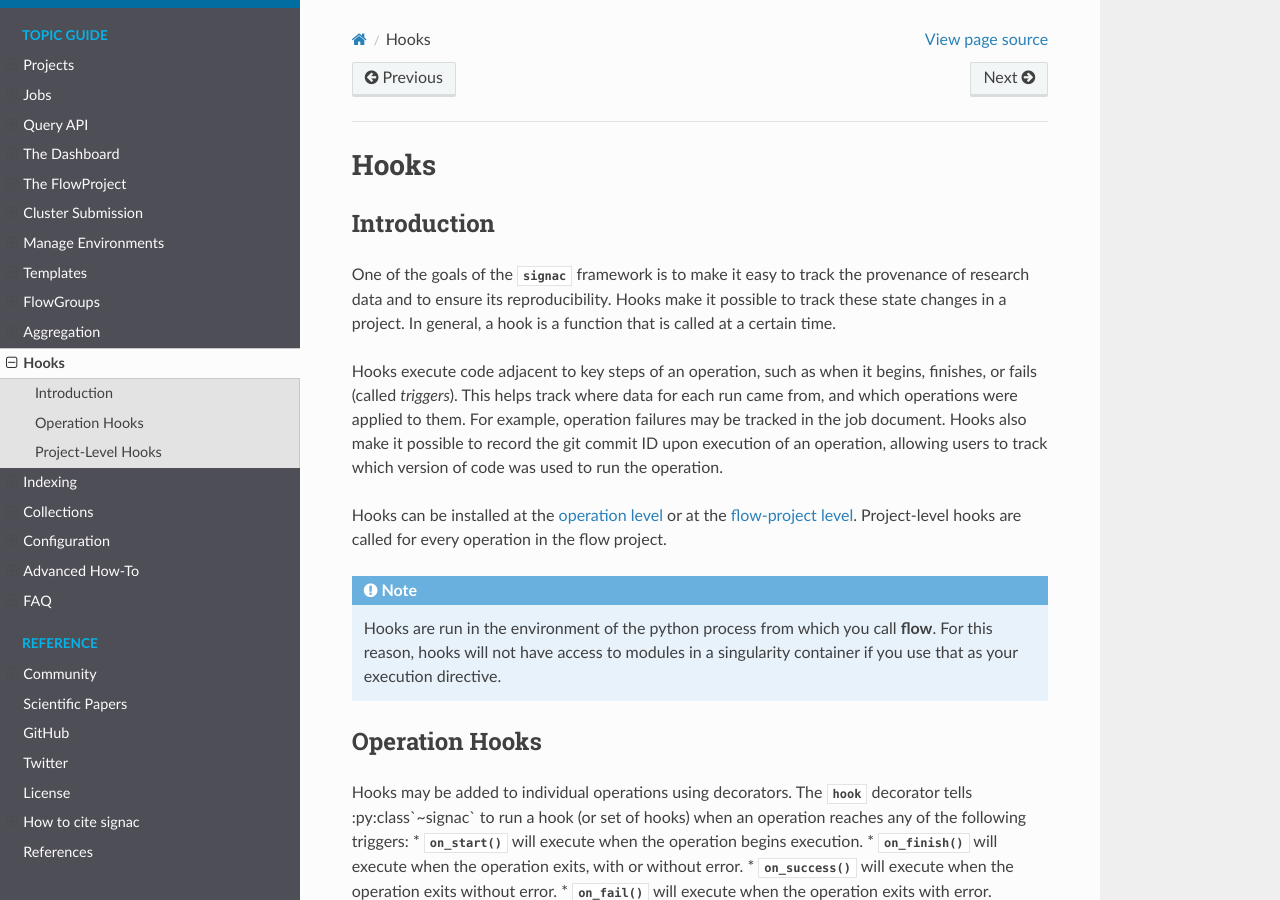
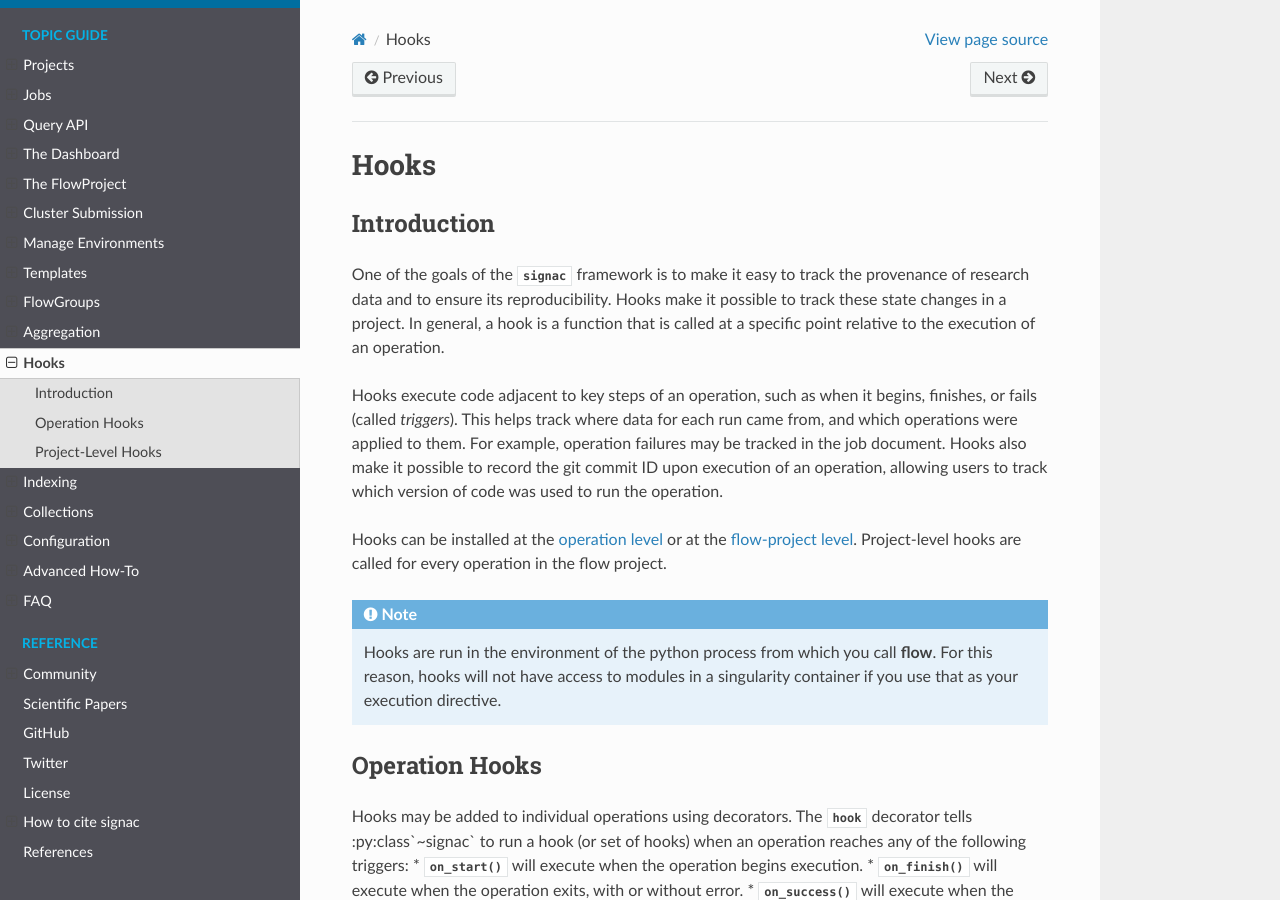
Before and after one commit to glotzerlab/signac-docs, a Sphinx documentation site: the page built from docs/source/hooks.rst, in a window 1280 px wide and 900 px high. Built offline with Sphinx 7.4.7 and the Read the Docs theme 2.0.0, drawn with Linux system fonts in a browser that asks for light colours.

Commit message:
More specific/descriptive wording about hooks.
Co-authored-by: Brandon Butler <butlerbr@umich.edu>

```diff
--- a/docs/source/hooks.rst
+++ b/docs/source/hooks.rst
@@ -12,7 +12,7 @@ Introduction
 One of the goals of the :py:class:`~signac` framework is to make it easy to track the provenance of research data
 and to ensure its reproducibility.
 Hooks make it possible to track these state changes in a project.
-In general, a hook is a function that is called at a certain time.
+In general, a hook is a function that is called at a specific point relative to the execution of an operation.
 
 Hooks execute code adjacent to key steps of an operation,
 such as when it begins, finishes, or fails (called *triggers*).
```
